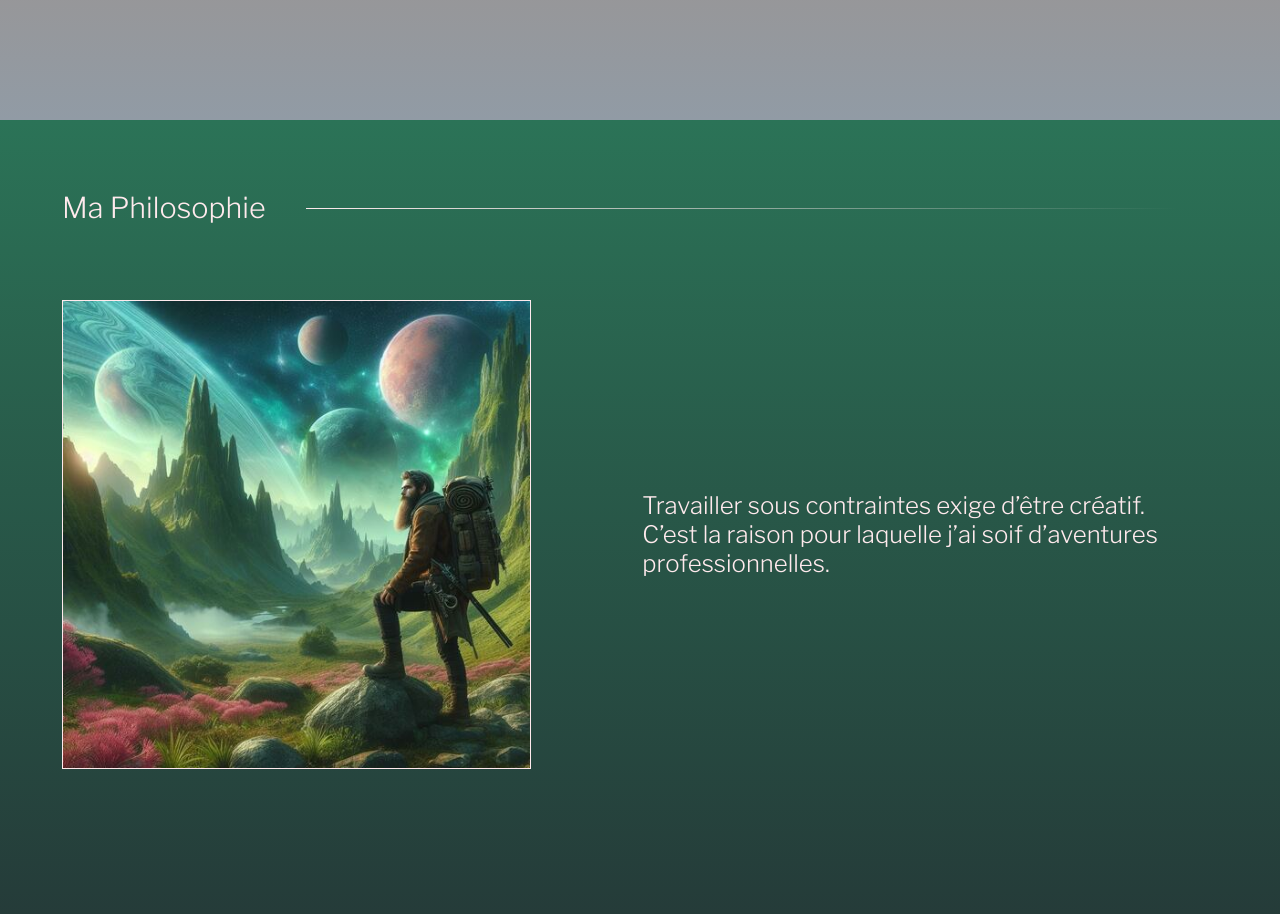
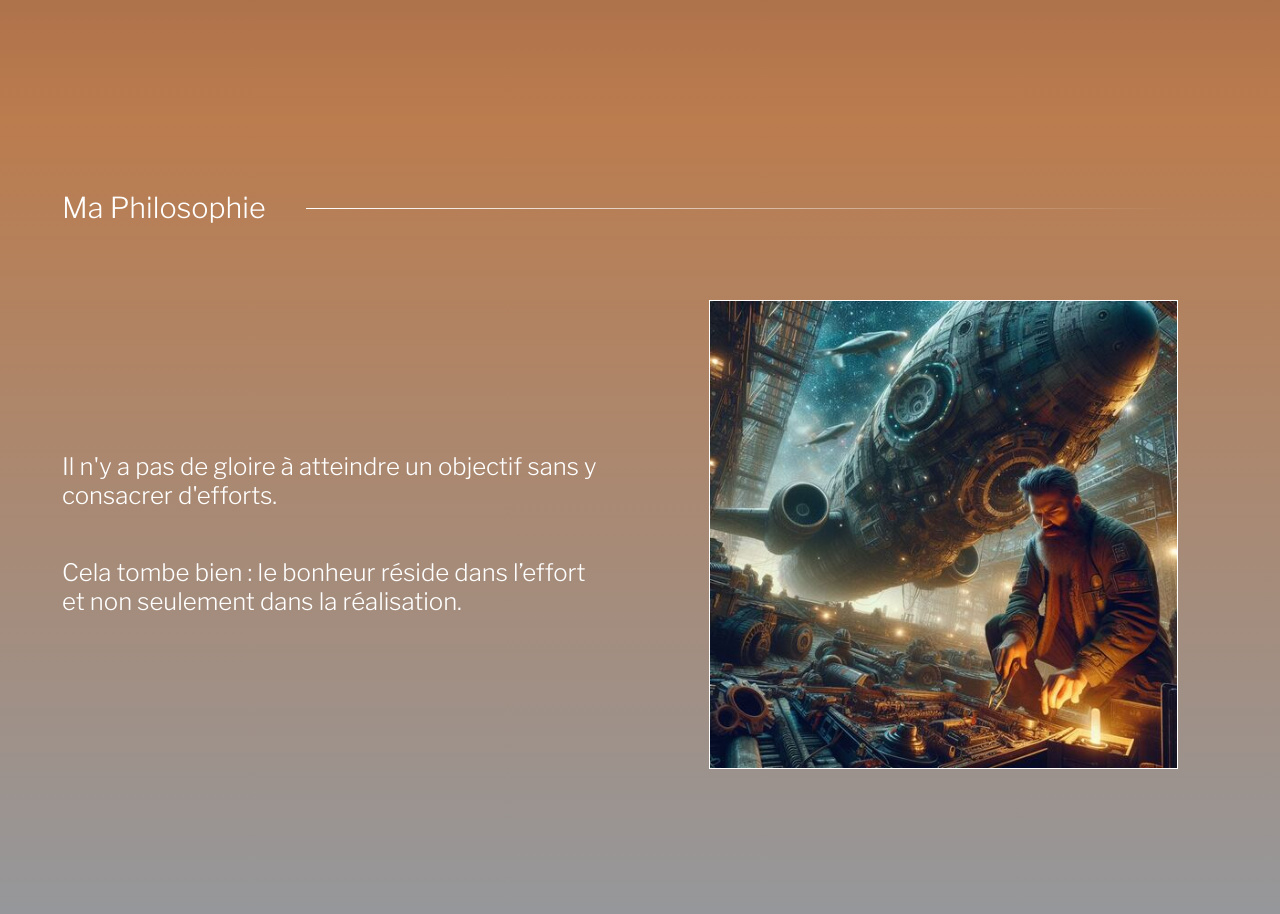
Before and after one commit to NC81/portfolio, a React (Create React App) app: page / in a window 1280 px wide. Shown: the part 2580-3494 px from the top of the page. Built offline with nearby package versions, Linux system fonts and the light colour scheme.

Commit message:
Ajout d'une page philosophie complexe

```diff
--- a/src/App.js
+++ b/src/App.js
@@ -2,17 +2,19 @@ import Intro from "./pages/intro/Intro"
 import Presentation from "./pages/presentation/Presentation"
 import Competences from "./pages/competences/Competences"
 import { biographie } from "./pages/donnees"
-import { philosophie1 } from "./pages/donnees"
-import { philosophie3 } from "./pages/donnees"
+import { philosophie } from "./pages/donnees"
+import { combat } from "./pages/donnees"
+import { conclusion } from "./pages/donnees"
 
 export default function App() {
   return (
     <div className="conteneur-global">
       <Intro />
       <Presentation donnees={biographie} />
-      <Presentation donnees={philosophie1} inverse={true} />
-      <Presentation donnees={philosophie3} />
       <Competences />
+      <Presentation donnees={philosophie} inverse={true} />
+      <Presentation donnees={combat} inverse={true} epique={true} />
+      <Presentation donnees={conclusion} />
     </div>
   )
 }
--- a/src/pages/donnees.js
+++ b/src/pages/donnees.js
@@ -1,6 +1,8 @@
 import reveur from "../assets/images/reveur.jpg"
 import travail from "../assets/images/travail.jpg"
 import aventure from "../assets/images/aventure.jpg"
+import general from "../assets/images/general.jpg"
+import ennemi from "../assets/images/ennemi.jpg"
 
 export const biographie = {
   titre: "Qui suis-je ?",
@@ -8,25 +10,36 @@ export const biographie = {
     "Après un long parcours qui m’a mené dans l’horticulture, j’ai décidé de reprendre le fil de ma vie en m’engageant dans le développement informatique pour lequel j’ai toujours nourri de grands rêves.",
   texte2:
     "À force de persévérance, je suis aujourd’hui à l’aune de récolter les fruits de mon travail. Certains outils restent à aiguiser, mais d’ores et déjà, les idées de projets germent dans mon esprit. Toujours tourné vers le ciel.",
-  lien: { texte: "mon cv", url: "" },
-  image: reveur,
+  lien: { texte: "mon cv", source: "" },
+  image: [{ description: "", source: reveur }],
   couleur: { texte: "#ffe6ea", fond1: "#5c3539", fond2: "#5c3539" },
 }
 
-export const philosophie1 = {
+export const philosophie = {
   titre: "Ma Philosophie",
   texte1:
     "Il n'y a pas de gloire à atteindre un objectif sans y consacrer d'efforts.",
   texte2:
     "Cela tombe bien : le bonheur réside dans l’effort et non seulement dans la réalisation.",
-  image: travail,
-  couleur: { texte: "#FFFFFF", fond1: "#bb7c4e", fond2: "#919ba5" },
+  image: [{ description: "", source: travail }],
+  couleur: { texte: "#ffffff", fond1: "#bb7c4e", fond2: "#919ba5" },
 }
 
-export const philosophie3 = {
+export const combat = {
   titre: "Ma Philosophie",
   texte1:
+    "Les obstacles sont ces choses effrayantes que vous voyez lorsque vous détournez les yeux de vos objectifs",
+  image: [
+    { description: "", source: general },
+    { description: "", source: ennemi },
+  ],
+  couleur: { texte: "#ffffff", fond1: "#5e4a7d", fond2: "#032637" },
+}
+
+export const conclusion = {
+  titre: "Mon État d'esprit",
+  texte1:
     "Travailler sous contraintes exige d’être créatif. C’est la raison pour laquelle j’ai soif d’aventures professionnelles.",
-  image: aventure,
+  image: [{ description: "", source: aventure }],
   couleur: { texte: "#ffeaed", fond1: "#2b7357", fond2: "#243435" },
 }
--- a/src/pages/presentation/Presentation.jsx
+++ b/src/pages/presentation/Presentation.jsx
@@ -1,4 +1,4 @@
-export default function Presentation({ donnees, inverse }) {
+export default function Presentation({ donnees, inverse, epique }) {
   const styleDuConteneur = {
     color: `${donnees.couleur.texte}`,
     background: `linear-gradient(180deg, ${donnees.couleur.fond1} 0%, ${donnees.couleur.fond2} 100%)`,
@@ -20,6 +20,7 @@ export default function Presentation({ donnees, inverse }) {
   }
 
   const styleDeFlex = inverse && { flexDirection: "row-reverse" }
+  const styleDeConteneur = epique && { width: "25%", height: "fit-content" }
 
   return (
     <div className="page-conteneur page-presentation" style={styleDuConteneur}>
@@ -31,11 +32,19 @@ export default function Presentation({ donnees, inverse }) {
         <div className="page-presentation__corps" style={styleDeFlex}>
           <img
             className="image"
-            src={donnees.image}
+            src={donnees.image[0].source}
             style={styleDeBordureDimage}
             alt=""
           />
-          <div>
+          {epique && (
+            <img
+              className="image--secondaire"
+              src={donnees.image[1].source}
+              style={styleDeBordureDimage}
+              alt=""
+            />
+          )}
+          <div style={styleDeConteneur}>
             <p>{donnees.texte1}</p>
             {donnees.texte2 && <p>{donnees.texte2}</p>}
             {donnees.lien && (
--- a/src/styles/_base.scss
+++ b/src/styles/_base.scss
@@ -59,8 +59,18 @@ h3 {
   }
 }
 
+.page-titre {
+  display: flex;
+  margin-bottom: 75px;
+}
+
 .image {
   width: 42%;
+  &--secondaire {
+    width: 15%;
+    height: 300px;
+    object-fit: cover;
+  }
 }
 
 .lien {
@@ -68,8 +78,3 @@ h3 {
   text-align: center;
   text-decoration: none;
 }
-
-.page-titre {
-  display: flex;
-  margin-bottom: 75px;
-}
```
Also changed, not shown: src/assets/images/ennemi.jpg (added), src/assets/images/general.jpg (added).
